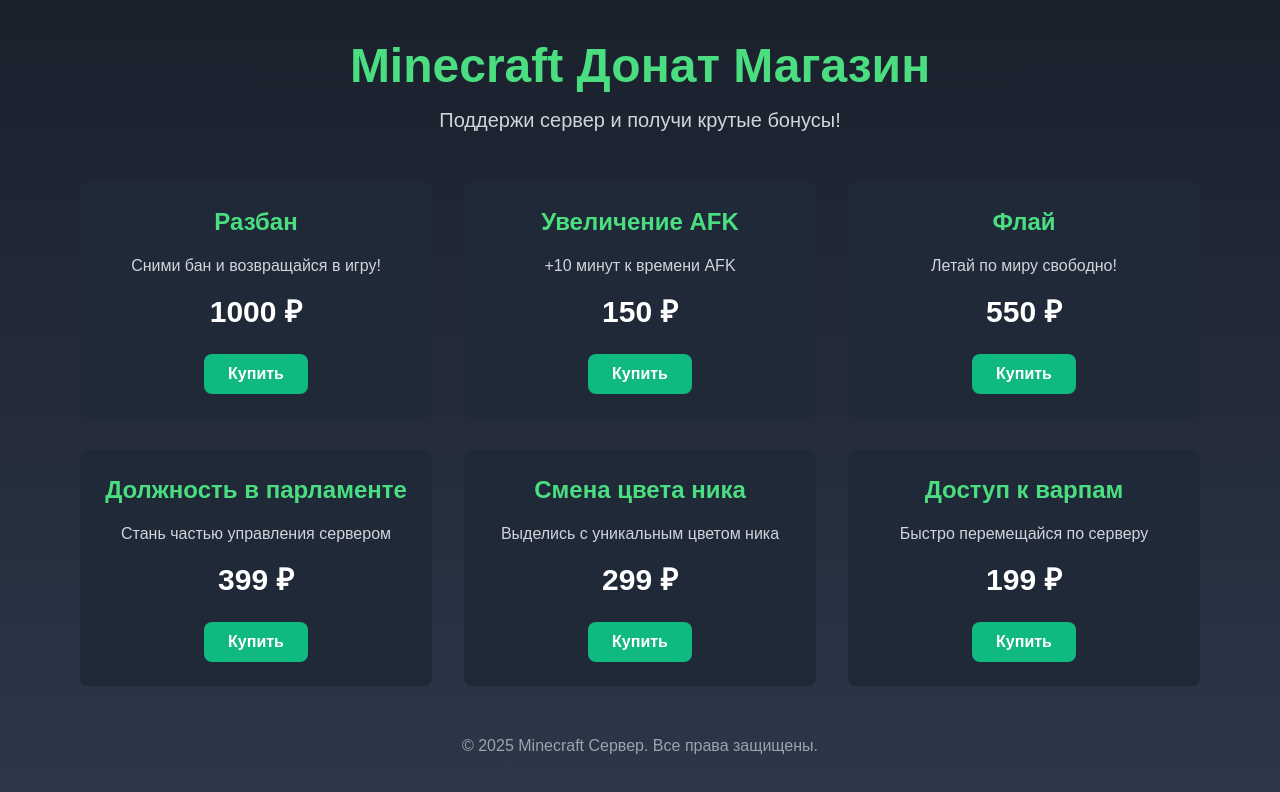
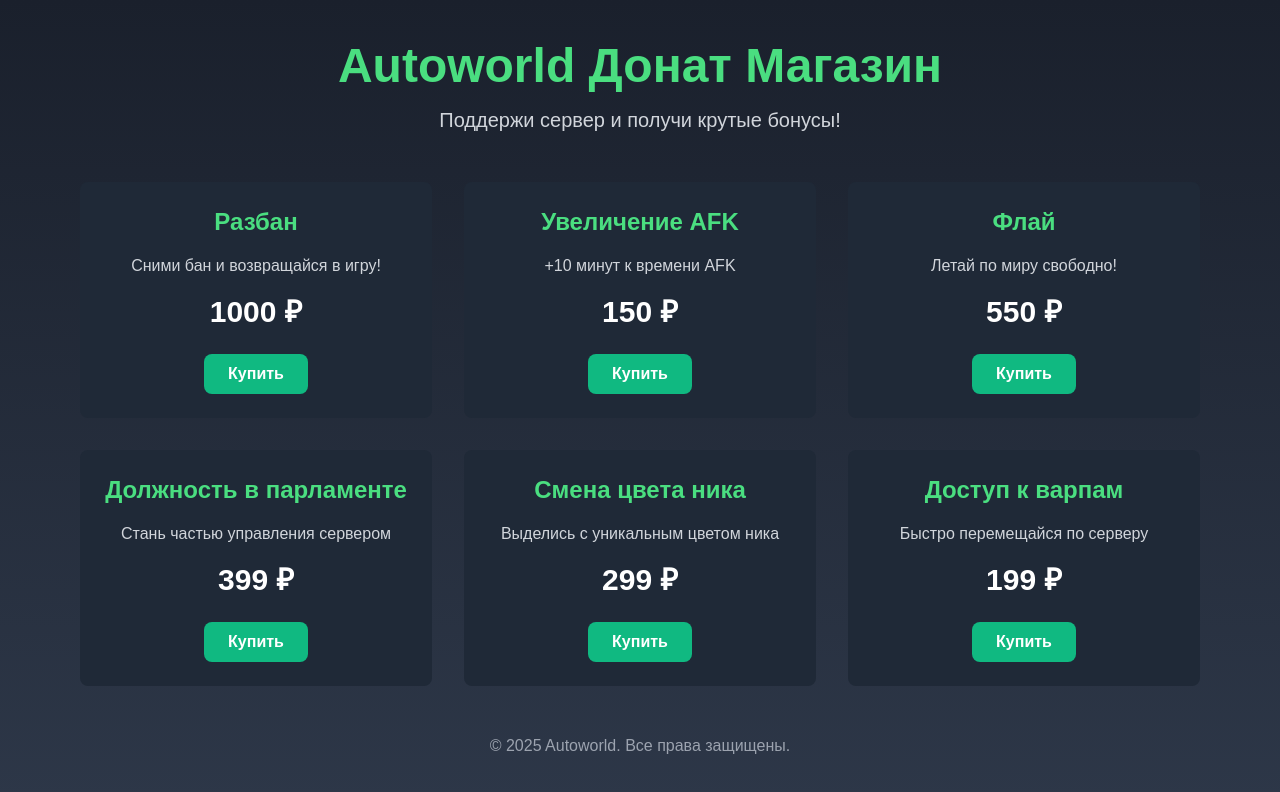
Before and after one commit to evgenus222/AutoworlrMarket, a plain HTML site: page index.html in a window 1280 px wide. Drawn offline with nearby package versions, Linux system fonts and the light colour scheme.

Commit message:
Update index.html

```diff
--- a/index.html
+++ b/index.html
@@ -69,7 +69,7 @@
 </head>
 <body class="flex flex-col items-center justify-center py-10">
     <header class="text-center mb-12">
-        <h1 class="text-5xl font-bold text-green-400 mb-4">Minecraft Донат Магазин</h1>
+        <h1 class="text-5xl font-bold text-green-400 mb-4">Autoworld Донат Магазин</h1>
         <p class="text-xl text-gray-300">Поддержи сервер и получи крутые бонусы!</p>
     </header>
 
@@ -124,7 +124,7 @@
     </main>
 
     <footer class="mt-12 text-center text-gray-400">
-        <p>&copy; 2025 Minecraft Сервер. Все права защищены.</p>
+        <p>&copy; 2025 Autoworld. Все права защищены.</p>
     </footer>
 </body>
 </html>
```
